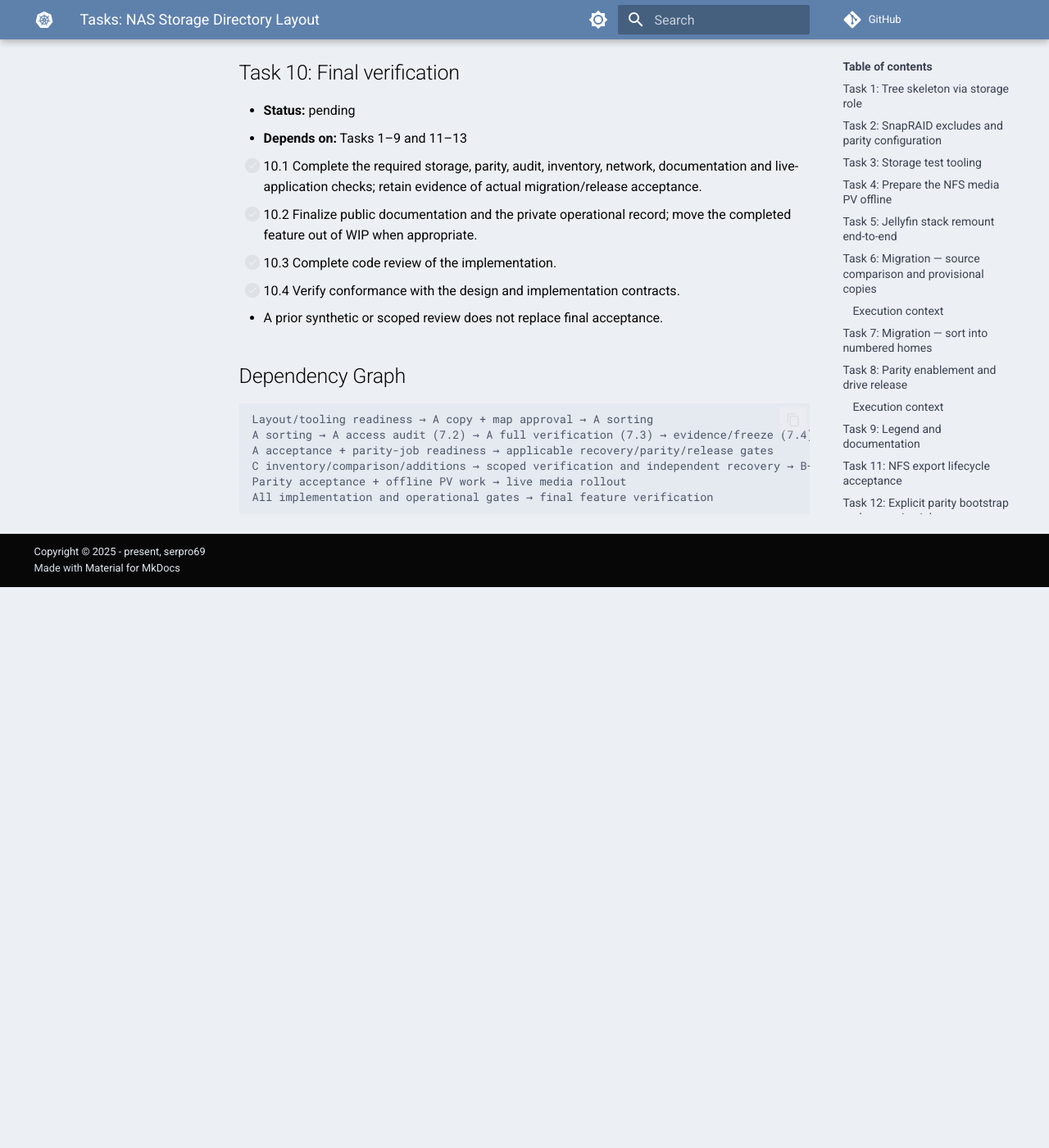
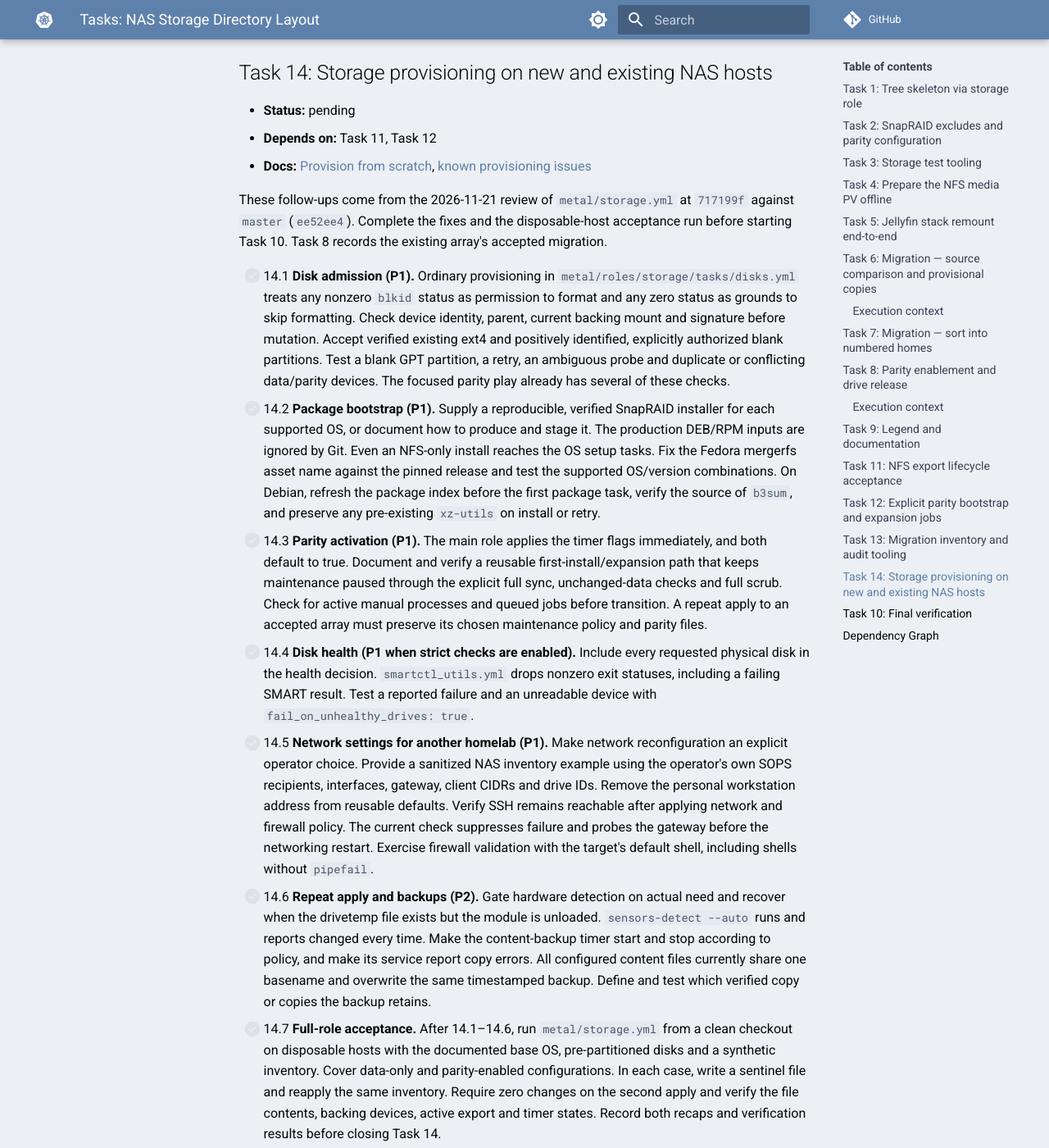
Before and after one commit to serpro69/ktchn8s, an MkDocs documentation site: the page built from docs/feat/wip/nas-storage-layout/tasks.md, in a window 1280 px wide and 1400 px high, scrolled down 8873 px. Shown: the whole window at 82% size. Built offline with MkDocs 1.6.1 and Material for MkDocs 9.7.7, drawn with Linux system fonts in a browser that asks for light colours; comment, search, counter and statistics services are not loaded; the version menu is left out; before the commit the page ends 9589 px from its top, so only the background shows below that; some of the changed text lies outside the part shown.

Commit message:
Track NAS provisioning fixes before final verification
The migration verified an existing array. It left fresh installation and repeat application of the full storage playbook unproven.

Record the fixes in Task 14 and require both data-only and parity-enabled installations to pass a second apply with zero changes before Task 10 begins.

````diff
--- a/docs/feat/wip/nas-storage-layout/tasks.md
+++ b/docs/feat/wip/nas-storage-layout/tasks.md
@@ -46,7 +46,7 @@ commands; the assistant prepares and explains each step without executing it.
 - **Depends on:** —
 - **Docs:** [Development tooling](./implementation.md#devshell-b3sum)
 - [x] Add and verify the locked checksum and Molecule tooling.
-- Before fresh/full role convergence, resolve the documented Debian package-cache ordering and checksum-tool package-provenance follow-ups.
+- Task 14.2 covers Debian package-cache ordering and checksum-tool provenance before fresh/full role convergence.
 
 ## Task 4: Prepare the NFS media PV offline
 - **Status:** done
@@ -273,9 +273,69 @@ commands; the assistant prepares and explains each step without executing it.
 - [x] Complete the original helper, unit/scenario checks and live tool/access acceptance.
 - Task 7 owns the approved dispositions and final ledger; its identified special-entry omissions use existing discard support. Task 6.3 owns later C-keeper input selection. Historical tooling acceptance is not migrated-data acceptance.
 
+## Task 14: Storage provisioning on new and existing NAS hosts
+
+- **Status:** pending
+- **Depends on:** Task 11, Task 12
+- **Docs:** [Provision from scratch](../../../guides/how_to_use_nfs_for_persistent_storage.md#provision-from-scratch), [known provisioning issues](./implementation.md#deferred-follow-ups-explicit)
+
+These follow-ups come from the 2026-11-21 review of `metal/storage.yml` at
+`717199f` against `master` (`ee52ee4`). Complete the fixes and the disposable-host
+acceptance run before starting Task 10. Task 8 records the existing array's
+accepted migration.
+
+- [ ] 14.1 **Disk admission (P1).** Ordinary provisioning in
+  `metal/roles/storage/tasks/disks.yml` treats any nonzero `blkid` status as permission
+  to format and any zero status as grounds to skip formatting. Check device
+  identity, parent, current backing mount and signature before mutation. Accept
+  verified existing ext4 and positively identified, explicitly authorized blank
+  partitions. Test a blank GPT partition, a retry, an ambiguous probe and
+  duplicate or conflicting data/parity devices. The focused parity play already
+  has several of these checks.
+- [ ] 14.2 **Package bootstrap (P1).** Supply a reproducible, verified SnapRAID
+  installer for each supported OS, or document how to produce and stage it.
+  The production DEB/RPM inputs are ignored by Git. Even an NFS-only install
+  reaches the OS setup tasks. Fix the Fedora mergerfs asset name against the
+  pinned release and test the supported OS/version combinations. On Debian,
+  refresh the package index before the first package task, verify the source of
+  `b3sum`, and preserve any pre-existing `xz-utils` on install or retry.
+- [ ] 14.3 **Parity activation (P1).** The main role applies the timer flags
+  immediately, and both default to true. Document and verify a reusable
+  first-install/expansion path that keeps maintenance paused through the
+  explicit full sync, unchanged-data checks and full scrub. Check for active
+  manual processes and queued jobs before transition. A repeat apply to an
+  accepted array must preserve its chosen maintenance policy and parity files.
+- [ ] 14.4 **Disk health (P1 when strict checks are enabled).** Include every
+  requested physical disk in the health decision. `smartctl_utils.yml` drops
+  nonzero exit statuses, including a failing SMART result. Test a reported
+  failure and an unreadable device with `fail_on_unhealthy_drives: true`.
+- [ ] 14.5 **Network settings for another homelab (P1).** Make network
+  reconfiguration an explicit operator choice. Provide a sanitized NAS
+  inventory example using the operator's own SOPS recipients, interfaces,
+  gateway, client CIDRs and drive IDs. Remove the personal workstation address
+  from reusable defaults. Verify SSH remains reachable after applying network
+  and firewall policy. The current check suppresses failure and probes the
+  gateway before the networking restart. Exercise firewall validation with the
+  target's default shell, including shells without `pipefail`.
+- [ ] 14.6 **Repeat apply and backups (P2).** Gate hardware detection on actual need
+  and recover when the drivetemp file exists but the module is unloaded.
+  `sensors-detect --auto` runs and reports changed every time. Make the
+  content-backup timer start and stop according to policy, and make its service
+  report copy errors. All configured content files currently share one basename
+  and overwrite the same timestamped backup. Define and test which verified
+  copy or copies the backup retains.
+- [ ] 14.7 **Full-role acceptance.** After 14.1–14.6, run `metal/storage.yml`
+  from a clean checkout on disposable hosts with the documented base OS,
+  pre-partitioned disks and a synthetic inventory. Cover data-only and
+  parity-enabled configurations. In each case, write a sentinel file and
+  reapply the same inventory. Require zero changes on the second apply and
+  verify the file contents, backing devices, active export and timer states.
+  Record both recaps and verification results before closing Task 14.
+
 ## Task 10: Final verification
+
 - **Status:** pending
-- **Depends on:** Tasks 1–9 and 11–13
+- **Depends on:** Tasks 1–9, 11–13, and [Task 14](#task-14-storage-provisioning-on-new-and-existing-nas-hosts)
 - [ ] 10.1 Complete the required storage, parity, audit, inventory, network, documentation and live-application checks; retain evidence of actual migration/release acceptance.
 - [ ] 10.2 Finalize public documentation and the private operational record; move the completed feature out of WIP when appropriate.
 - [ ] 10.3 Complete code review of the implementation.
@@ -290,5 +350,6 @@ A sorting → A access audit (7.2) → A full verification (7.3) → evidence/fr
 A acceptance + parity-job readiness → applicable recovery/parity/release gates
 C inventory/comparison/additions → scoped verification and independent recovery → B+C bootstrap
 Parity acceptance + offline PV work → live media rollout
+Storage provisioning fixes (14.1–14.6) → full-role acceptance (14.7) → final verification (10)
 All implementation and operational gates → final feature verification
 ```
````
